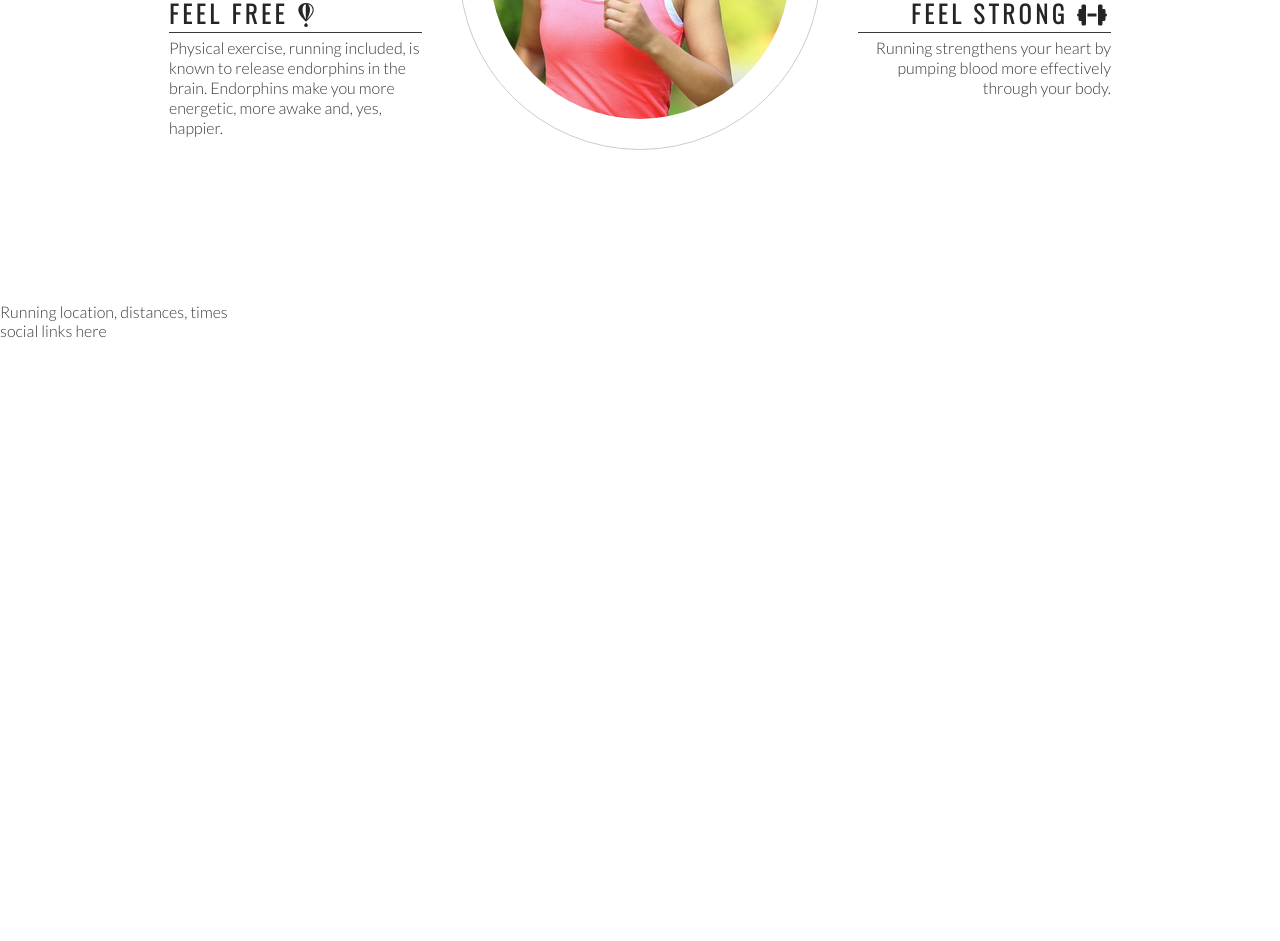
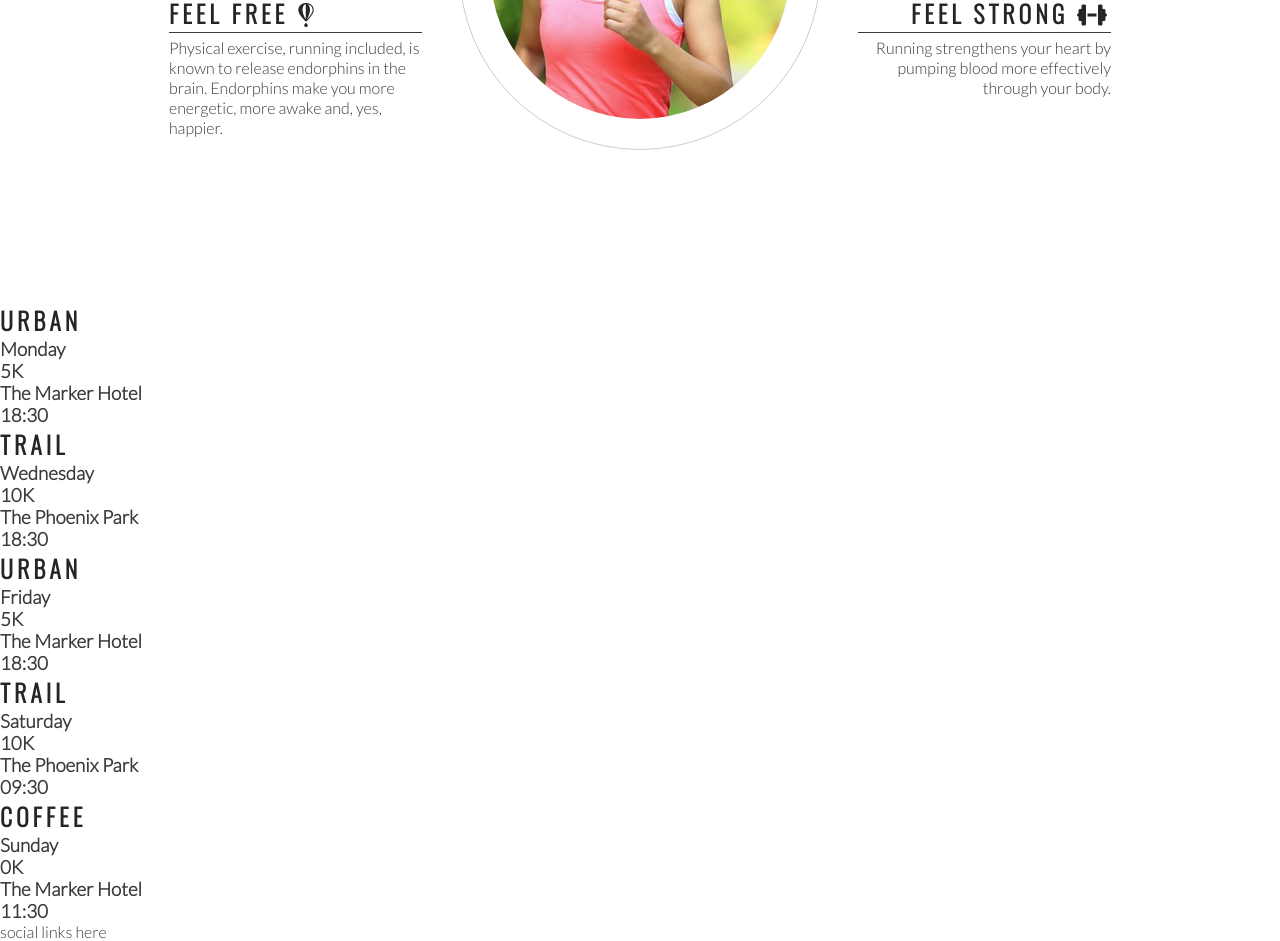
Before and after one commit to KrookMartin/love-running-, a plain HTML site: page index.html in a window 1280 px wide. Shown: the part 993-1934 px from the top of the page. Before the commit the page ends 1333 px from the top, so only its background shows below. Drawn offline with nearby package versions, Linux system fonts and the light colour scheme.

Commit message:
add meetup times and locations

```diff
--- a/index.html
+++ b/index.html
@@ -82,7 +82,43 @@
         </div>
     </div>
     </section>
-    <section>Running location, distances, times</section>
+    <section>
+        <div>
+            <h2>Urban</h2>
+            <h3>Monday</h3>
+            <h3>5K</h3>
+            <h3>The Marker Hotel</h3>
+            <h3>18:30</h3>
+        </div>
+        <div>
+            <h2>Trail</h2>
+            <h3>Wednesday</h3>
+            <h3>10K</h3>
+            <h3>The Phoenix Park</h3>
+            <h3>18:30</h3>
+        </div>
+        <div>
+            <h2>Urban</h2>
+            <h3>Friday</h3>
+            <h3>5K</h3>
+            <h3>The Marker Hotel</h3>
+            <h3>18:30</h3>
+        </div>
+        <div>
+            <h2>Trail</h2>
+            <h3>Saturday</h3>
+            <h3>10K</h3>
+            <h3>The Phoenix Park</h3>
+            <h3>09:30</h3>
+        </div>
+        <div>
+            <h2>Coffee</h2>
+            <h3>Sunday</h3>
+            <h3>0K</h3>
+            <h3>The Marker Hotel</h3>
+            <h3>11:30</h3>
+        </div>
+    </section>
     <footer>social links here</footer>
 
     <script src="https://kit.fontawesome.com/9bd298668c.js" crossorigin="anonymous"></script>
```
